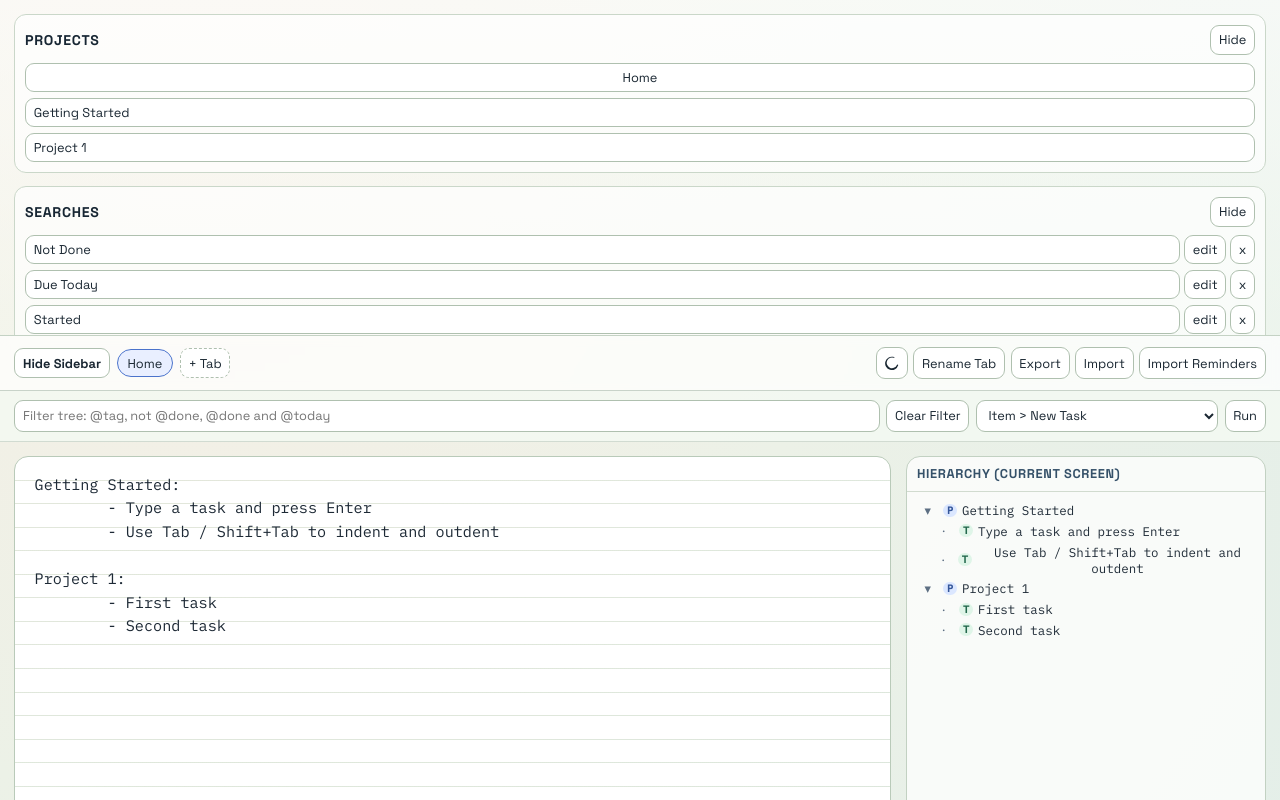
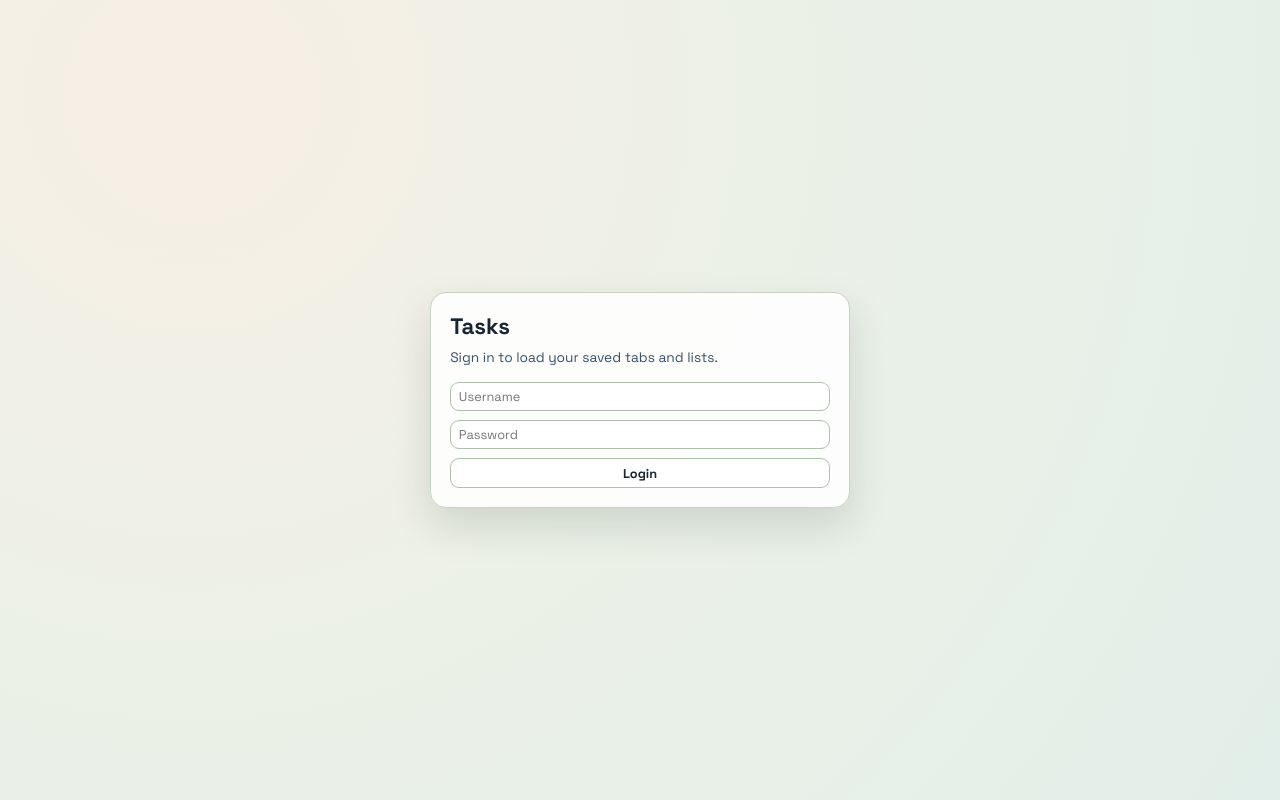
Before and after one commit to RazaS/tasks, a React (Vite) app: page / in a window 1280 px wide. Shown: the top 800 px of the page. Built offline with nearby package versions, Linux system fonts and the light colour scheme.

Commit message:
Add auth gate, stronger persistence, and layout visibility fixes

```diff
--- a/src/App.css
+++ b/src/App.css
@@ -93,9 +93,11 @@
 }
 
 .editor-panel {
-  min-height: 100vh;
+  min-height: 0;
+  height: 100%;
   display: grid;
   grid-template-rows: auto auto 1fr auto;
+  overflow: hidden;
 }
 
 .tabs-bar {
@@ -190,12 +192,13 @@
   gap: 0.9rem;
   padding: 0.9rem;
   min-height: 0;
+  overflow: hidden;
 }
 
 .free-editor {
   width: 100%;
   height: 100%;
-  min-height: 58vh;
+  min-height: 0;
   border: 1px solid #b9cab9;
   border-radius: 14px;
   padding: 1rem 1.2rem;
@@ -241,6 +244,7 @@
 .outline-list {
   padding: 0.45rem 0.2rem 0.6rem;
   overflow: auto;
+  min-height: 0;
 }
 
 .tree-row {
@@ -331,6 +335,51 @@
   padding: 2rem;
 }
 
+.app-shell.auth-shell {
+  display: flex;
+  align-items: center;
+  justify-content: center;
+  padding: 1rem;
+}
+
+.login-shell {
+  width: min(420px, 100%);
+}
+
+.login-card {
+  border: 1px solid #c5d3c4;
+  border-radius: 16px;
+  background: rgba(255, 255, 255, 0.88);
+  padding: 1.2rem;
+  box-shadow: 0 18px 42px rgba(22, 40, 31, 0.14);
+}
+
+.login-card h1 {
+  margin: 0;
+  font-size: 1.4rem;
+}
+
+.login-card p {
+  margin: 0.5rem 0 0.9rem;
+  color: #35506a;
+  font-size: 0.86rem;
+}
+
+.login-form {
+  display: grid;
+  gap: 0.55rem;
+}
+
+.login-form button {
+  font-weight: 700;
+}
+
+.login-error {
+  margin: 0.55rem 0 0;
+  color: #8f2b2b;
+  font-size: 0.82rem;
+}
+
 button,
 input,
 select {
@@ -394,6 +443,20 @@ button:focus {
     );
   border-color: #38516b;
   color: #dde8f4;
+}
+
+.app-shell.dark .login-card {
+  background: rgba(17, 28, 40, 0.92);
+  border-color: #314254;
+  box-shadow: 0 18px 42px rgba(2, 6, 12, 0.45);
+}
+
+.app-shell.dark .login-card p {
+  color: #c6d7ea;
+}
+
+.app-shell.dark .login-error {
+  color: #ffb1b1;
 }
 
 .app-shell.dark button,
--- a/src/App.tsx
+++ b/src/App.tsx
@@ -4,6 +4,7 @@ import {
   useRef,
   useState,
   type ChangeEventHandler,
+  type FormEventHandler,
   type KeyboardEventHandler,
 } from 'react';
 import './App.css';
@@ -18,7 +19,11 @@ import {
   tagsToString,
 } from './lib/taskpaper';
 
-const STORAGE_KEY = 'taskforge-plain-text-v2';
+const STORAGE_KEY = 'taskforge-plain-text-v3-raza';
+const LEGACY_STORAGE_KEYS = ['taskforge-plain-text-v2'];
+const AUTH_STORAGE_KEY = 'taskforge-auth-v1';
+const AUTH_USERNAME = 'raza';
+const AUTH_PASSWORD = 'password';
 
 type EditorTab = {
   id: string;
@@ -523,13 +528,35 @@ function parseLoadedState(raw: string | null): PersistedState | null {
       savedSearches: Array.isArray(parsed.savedSearches)
         ? parsed.savedSearches.filter((search) => search.id && search.name)
         : [],
-      sectionVisibility: parsed.sectionVisibility ?? DEFAULT_SECTIONS,
+      sectionVisibility: {
+        ...DEFAULT_SECTIONS,
+        ...(parsed.sectionVisibility ?? {}),
+      },
       sidebarCollapsed: Boolean(parsed.sidebarCollapsed),
       darkMode: Boolean(parsed.darkMode),
     };
   } catch {
     return null;
   }
+}
+
+function loadPersistedState(): PersistedState | null {
+  const current = parseLoadedState(localStorage.getItem(STORAGE_KEY));
+  if (current) {
+    return current;
+  }
+
+  for (const legacyKey of LEGACY_STORAGE_KEYS) {
+    const legacy = parseLoadedState(localStorage.getItem(legacyKey));
+    if (!legacy) {
+      continue;
+    }
+
+    localStorage.setItem(STORAGE_KEY, JSON.stringify(legacy));
+    return legacy;
+  }
+
+  return null;
 }
 
 function buildMatchMap(outline: OutlineModel, query: string): Record<string, boolean> {
@@ -614,7 +641,7 @@ function App() {
   const searchInputRef = useRef<HTMLInputElement>(null);
   const pendingSelectionRef = useRef<PendingSelection | null>(null);
 
-  const loaded = parseLoadedState(localStorage.getItem(STORAGE_KEY));
+  const loaded = useMemo(() => loadPersistedState(), []);
 
   const [tabs, setTabs] = useState<EditorTab[]>(() => loaded?.tabs ?? [createTab('Home', DEFAULT_TEXT)]);
   const [activeTabId, setActiveTabId] = useState<string>(() => loaded?.activeTabId ?? loaded?.tabs[0]?.id ?? '');
@@ -632,6 +659,10 @@ function App() {
   const [collapsedByTab, setCollapsedByTab] = useState<Record<string, string[]>>({});
   const [quickAction, setQuickAction] = useState<QuickAction>('new_task');
   const [statusMessage, setStatusMessage] = useState('');
+  const [isAuthenticated, setIsAuthenticated] = useState<boolean>(() => localStorage.getItem(AUTH_STORAGE_KEY) === AUTH_USERNAME);
+  const [loginUsername, setLoginUsername] = useState('');
+  const [loginPassword, setLoginPassword] = useState('');
+  const [loginError, setLoginError] = useState('');
 
   const resolvedActiveTabId = tabs.some((tab) => tab.id === activeTabId) ? activeTabId : tabs[0]?.id ?? '';
   const activeTab = useMemo(() => tabs.find((tab) => tab.id === resolvedActiveTabId) ?? null, [tabs, resolvedActiveTabId]);
@@ -1726,6 +1757,30 @@ function App() {
     });
 
     setStatusMessage('Focus cleared.');
+  };
+
+  const handleLogin: FormEventHandler<HTMLFormElement> = (event) => {
+    event.preventDefault();
+
+    if (loginUsername.trim() !== AUTH_USERNAME || loginPassword !== AUTH_PASSWORD) {
+      setLoginError('Incorrect username or password.');
+      return;
+    }
+
+    localStorage.setItem(AUTH_STORAGE_KEY, AUTH_USERNAME);
+    setIsAuthenticated(true);
+    setLoginPassword('');
+    setLoginError('');
+  };
+
+  const handleLogout = () => {
+    localStorage.removeItem(AUTH_STORAGE_KEY);
+    setIsAuthenticated(false);
+    setLoginUsername('');
+    setLoginPassword('');
+    setLoginError('');
+    setFilterQuery('');
+    setStatusMessage('Logged out.');
   };
 
   const visibleProjectIds = outline.projectIds.filter((id) => matchMap[id]);
@@ -1777,6 +1832,47 @@ function App() {
       </div>
     );
   };
+
+  if (!isAuthenticated) {
+    return (
+      <div className={`app-shell auth-shell ${darkMode ? 'dark' : ''}`}>
+        <main className="login-shell">
+          <section className="login-card">
+            <h1>Tasks</h1>
+            <p>Sign in to load your saved tabs and lists.</p>
+            <form className="login-form" onSubmit={handleLogin}>
+              <input
+                type="text"
+                value={loginUsername}
+                onChange={(event) => {
+                  setLoginUsername(event.target.value);
+                  if (loginError) {
+                    setLoginError('');
+                  }
+                }}
+                placeholder="Username"
+                autoComplete="username"
+              />
+              <input
+                type="password"
+                value={loginPassword}
+                onChange={(event) => {
+                  setLoginPassword(event.target.value);
+                  if (loginError) {
+                    setLoginError('');
+                  }
+                }}
+                placeholder="Password"
+                autoComplete="current-password"
+              />
+              <button type="submit">Login</button>
+            </form>
+            {loginError && <p className="login-error">{loginError}</p>}
+          </section>
+        </main>
+      </div>
+    );
+  }
 
   if (!activeTab) {
     return <div className="empty-app">No tabs available.</div>;
@@ -1934,6 +2030,9 @@ function App() {
           </div>
 
           <div className="top-actions">
+            <button type="button" onClick={handleLogout}>
+              Logout
+            </button>
             <button
               type="button"
               className="icon-toggle"
```
